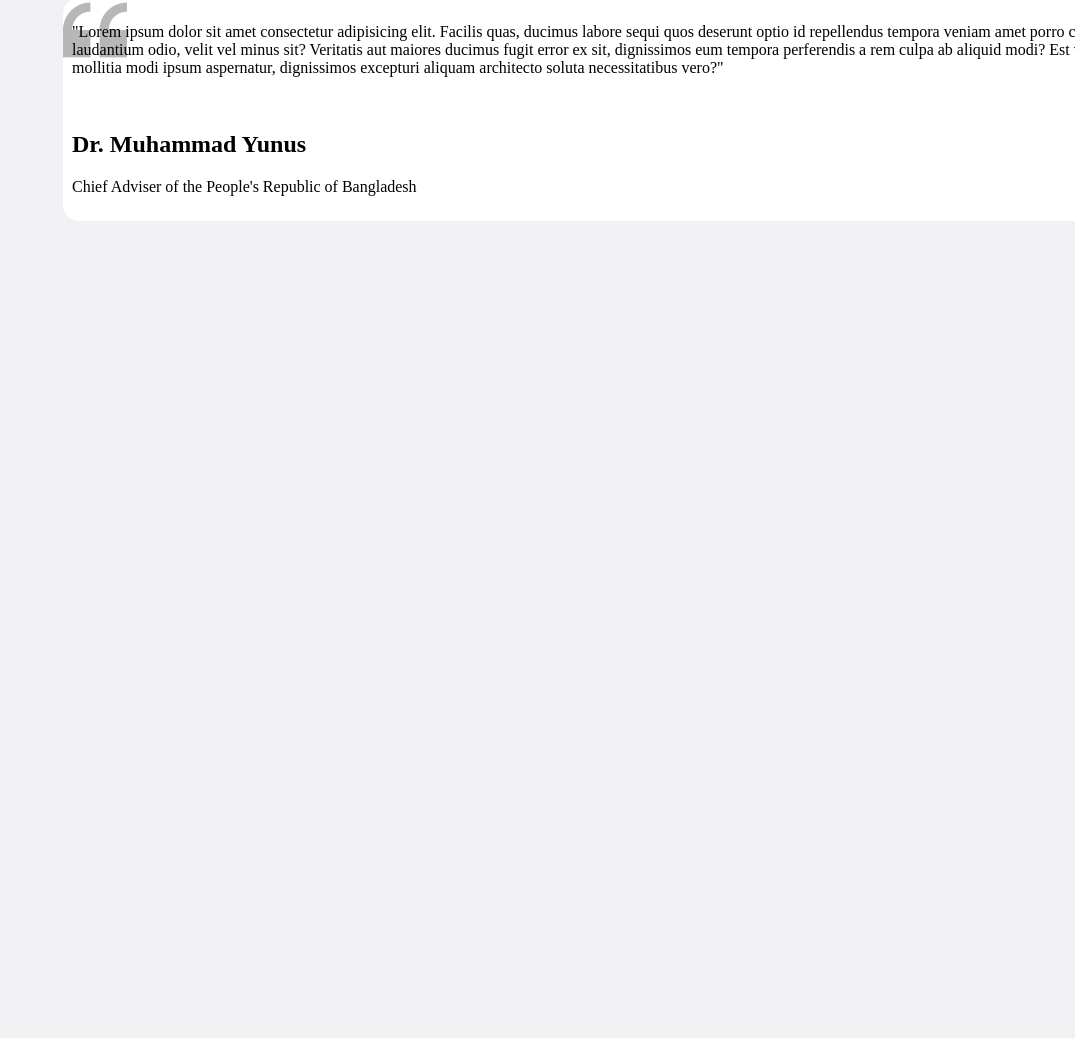
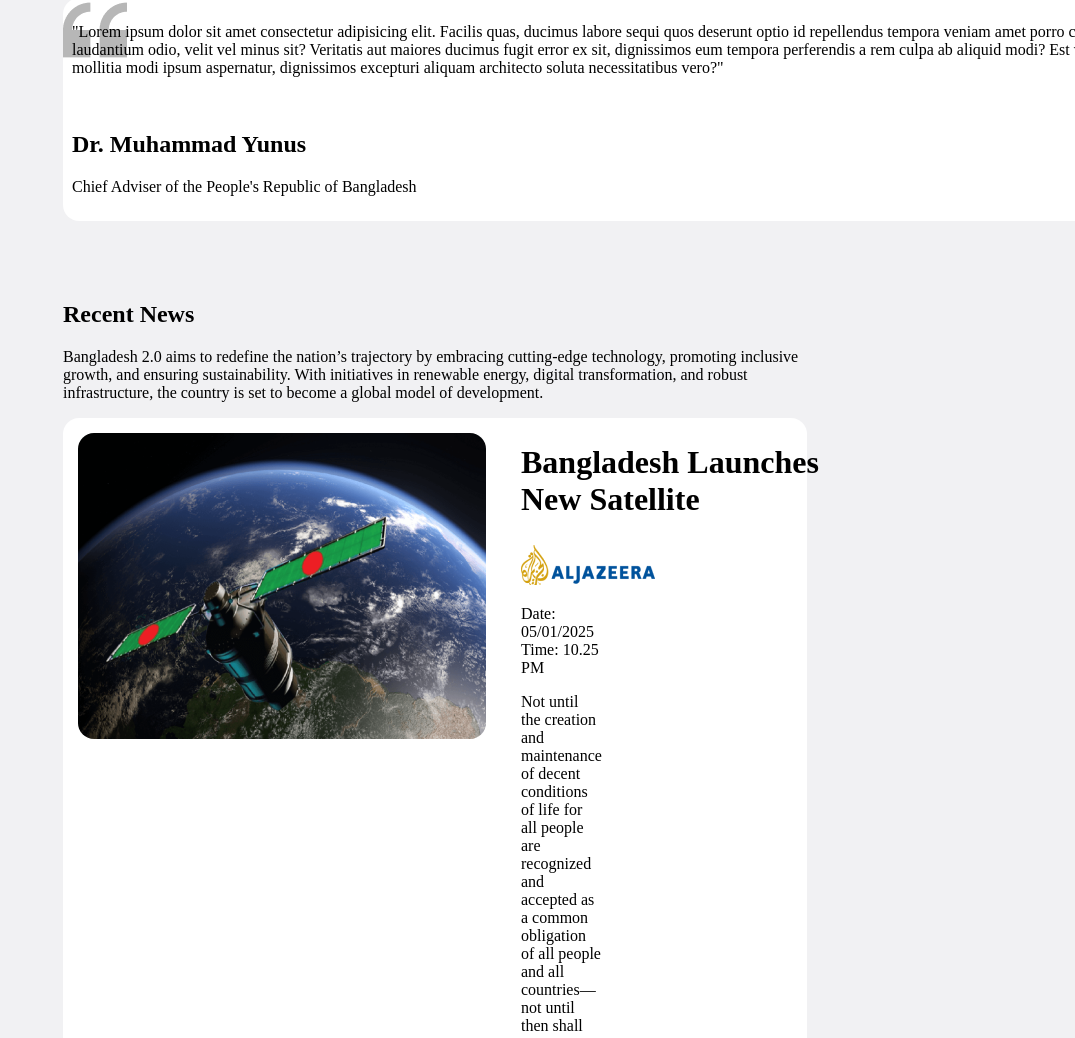
Before and after one commit to ImranB99/b11-a1-bd2.0, a plain HTML site: page index.html in a window 1280 px wide. Shown: the part 1762-2800 px from the top of the page, without its empty margins (205-1280 px from the left). Before the commit the page ends 2063 px from the top, so only its background shows below. Drawn offline with Linux system fonts and the light colour scheme.

Commit message:
Added recent news section

```diff
--- a/Style/style.css
+++ b/Style/style.css
@@ -191,3 +191,72 @@
     background-image: url(../assets/quote-bg.png);
     background-repeat: no-repeat;
 }
+
+
+/* Recent News Section  */
+.Recent-news h1{
+margin-left: 260px;
+}
+
+.Recent-news p{
+    margin-left: 260px;
+    margin-right: 260px;
+}
+
+.news-contenetr{
+    display: flex;
+    margin-left: 260px;
+    margin-right: 260px;
+    background-color: white;
+    border-radius: 16px;
+    margin-bottom: 20px;
+
+}
+
+.al-ja{
+    margin-left: 20px;
+}
+
+.news-img{
+    width: 408px;
+    height: 306px;
+    border-radius: 16px;
+    margin-top: 15px;
+    margin-left: 15px;
+    margin-right: 15px;
+
+}
+
+.news-img img{
+    width: 408px;
+    height: 306px;
+    border-radius: 16px;
+    margin: auto;
+
+}
+.nesw-discription h1{
+ margin-left: 20px;
+ font-size: 32px;
+ font-weight: bold;
+}
+
+.nesw-discription p{
+    margin-left: 20px;
+    font-size: 16px;
+}
+
+.nesw-discription{
+    /* padding: 48px; */
+    margin-right: 20px;
+}
+
+.news-btn{
+    background-color: rgba(0, 106, 80, 1);
+    border-radius: 8px;
+    width: 140px;
+    height: 48px;
+    color: white;
+    font-size: ;
+    margin-left: 20px;
+    margin-bottom: 20px;
+}
--- a/index.html
+++ b/index.html
@@ -90,6 +90,52 @@
                 <p>Chief Adviser of the People's Republic of Bangladesh</p>
             </div>
         </section>
+        <section class="Recent-news">
+            <h1>Recent News</h1>
+            <p>Bangladesh 2.0 aims to redefine the nation’s trajectory by embracing cutting-edge technology, promoting inclusive growth, and ensuring sustainability. With initiatives in renewable energy, digital transformation, and robust infrastructure, the country is set to become a global model of development.</p>
+            <div class="news-contenetr">
+                <divn class="news-img"><img src="assets/satelite.png" alt=""></divn>
+                <div class="nesw-discription">
+                    <h1>Bangladesh Launches New Satellite</h1>
+                    <img class="al-ja" src="assets/al-jazeera.png" alt="">
+                    <br>
+                    <p>Date: 05/01/2025 <span></span>Time: 10.25 PM</p>
+                    <p>Not until the creation and maintenance of decent conditions of life for all people are recognized and accepted as a common obligation of all people and all countries—not until then shall we, creation and maintenance of decent conditions of life for all people are recognized and accepted
+                        with a certain degree of justification, be able to speak of humankind as civilized</p>
+                        <button class="news-btn">Read More</button>
+                </div>
+
+            </div>
+
+            <div class="news-contenetr">
+
+                <div class="nesw-discription">
+                    <h1>Bangladesh Launches New Satellite</h1>
+                    <img class="al-ja" src="assets/al-jazeera.png" alt="">
+                    <br>
+                    <p>Date: 05/01/2025 <span></span>Time: 10.25 PM</p>
+                    <p>Not until the creation and maintenance of decent conditions of life for all people are recognized and accepted as a common obligation of all people and all countries—not until then shall we, creation and maintenance of decent conditions of life for all people are recognized and accepted
+                        with a certain degree of justification, be able to speak of humankind as civilized</p>
+                        <button class="news-btn">Read More</button>
+                </div>
+                <divn class="news-img"><img src="assets/satelite.png" alt=""></divn>
+
+            </div>
+
+            <div class="news-contenetr">
+                <divn class="news-img"><img src="assets/satelite.png" alt=""></divn>
+                <div class="nesw-discription">
+                    <h1>Bangladesh Launches New Satellite</h1>
+                    <img class="al-ja" src="assets/al-jazeera.png" alt="">
+                    <br>
+                    <p>Date: 05/01/2025 <span></span>Time: 10.25 PM</p>
+                    <p>Not until the creation and maintenance of decent conditions of life for all people are recognized and accepted as a common obligation of all people and all countries—not until then shall we, creation and maintenance of decent conditions of life for all people are recognized and accepted
+                        with a certain degree of justification, be able to speak of humankind as civilized</p>
+                        <button class="news-btn">Read More</button>
+                </div>
+
+            </div>
+        </section>
     </main>
     <footer>
 
```
